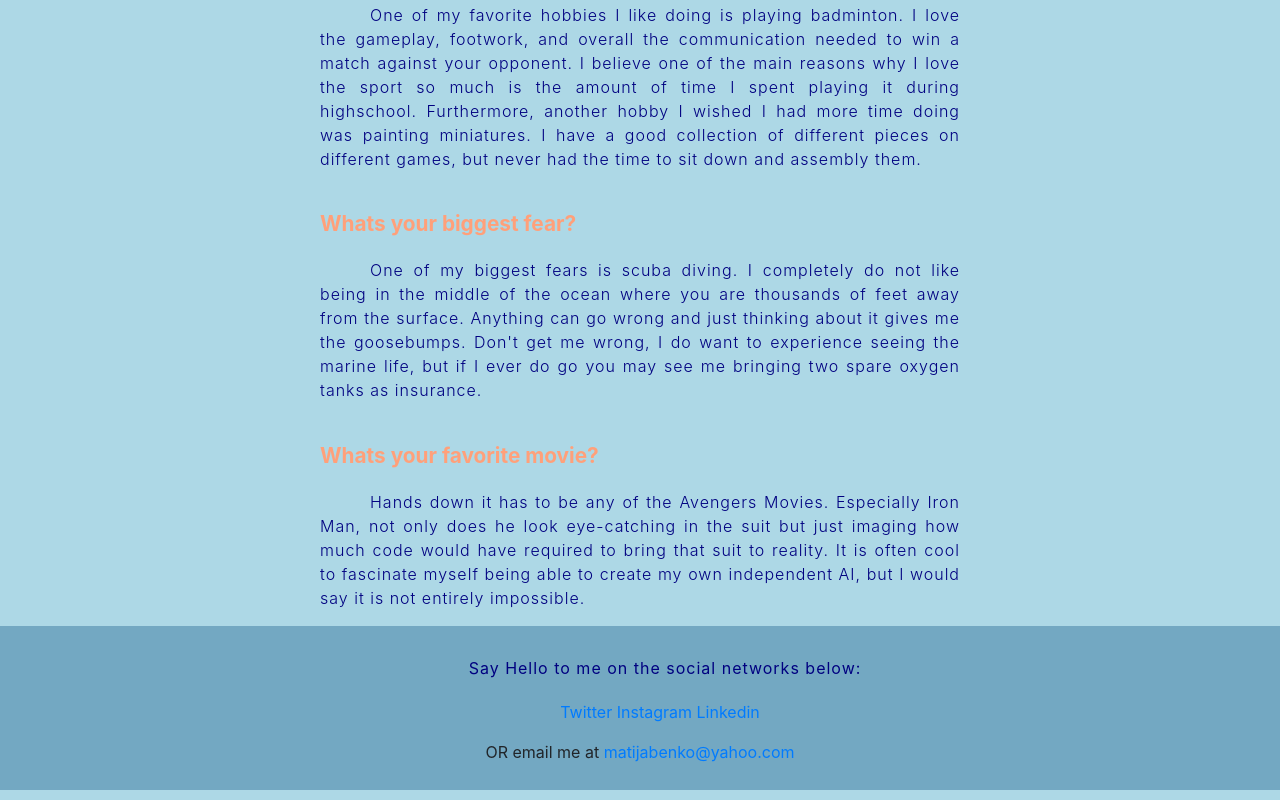
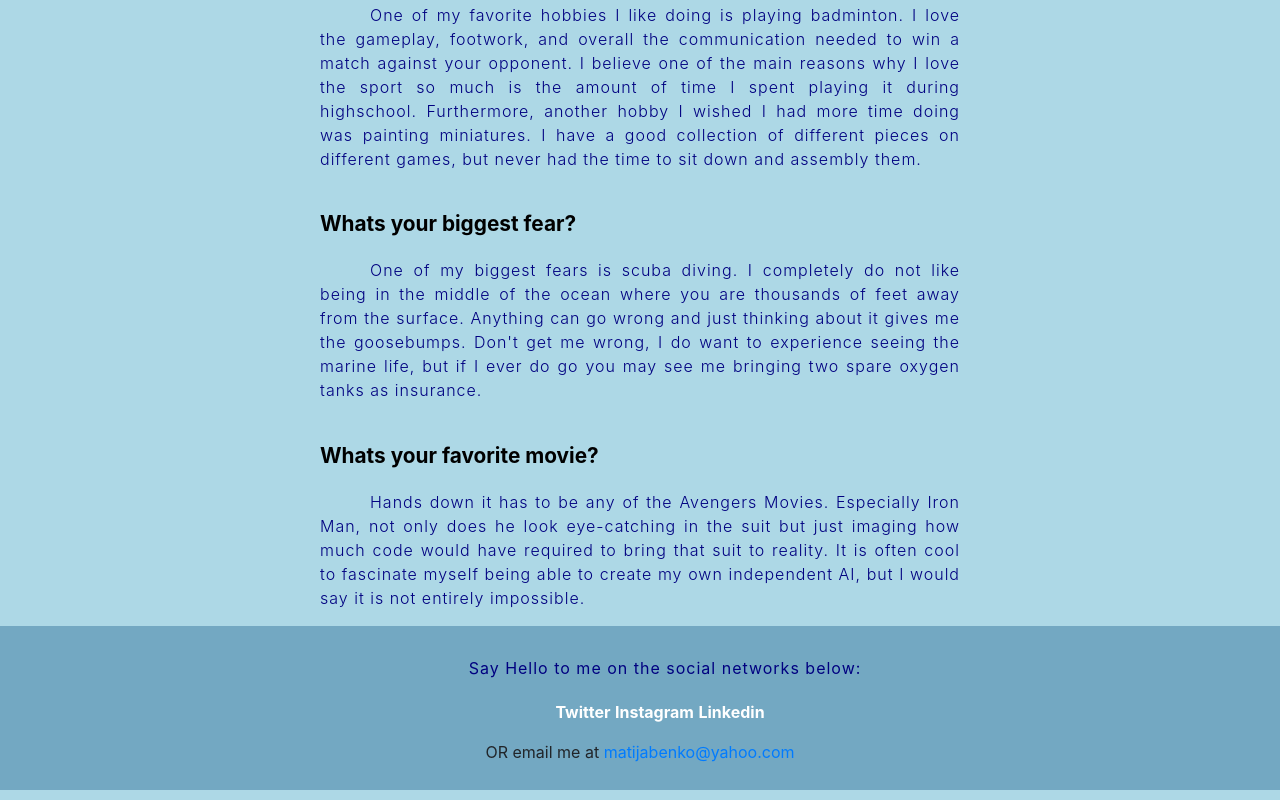
Before and after one commit to wwu-cptr220-a20/project-l-Mana-l, a website: page Assignment/aboutme/aboutme.html in a window 1280 px wide. Shown: the part 1316-2116 px from the top of the page. Drawn offline with nearby package versions, Linux system fonts and the light colour scheme.

Commit message:
Fixed Text Justify & Color Font

```diff
--- a/Assignment/aboutme/aboutme.css
+++ b/Assignment/aboutme/aboutme.css
@@ -28,7 +28,7 @@
     .introduction-section>h1,
     .question-section>h1,
     .question-section>h2 {
-        color: lightsalmon;
+        color: black;
     }
 
     .introduction-section>p,
@@ -36,6 +36,7 @@
     .content-footer>p {
         text-indent: 50px;
         font-weight: 300;
+        text-justify: inter-word;
         color: navy;
     }
 
@@ -46,6 +47,7 @@
     }
 
     .content-footer>p {
+        text-justify: inter-word;
         color: navy;
         font-weight: 400;
     }
@@ -63,3 +65,8 @@
         display: inline-block;
         margin: 0 5px;
     }
+
+    .social>li>a {
+        color: white;
+        font-weight: bold;
+    }
```
